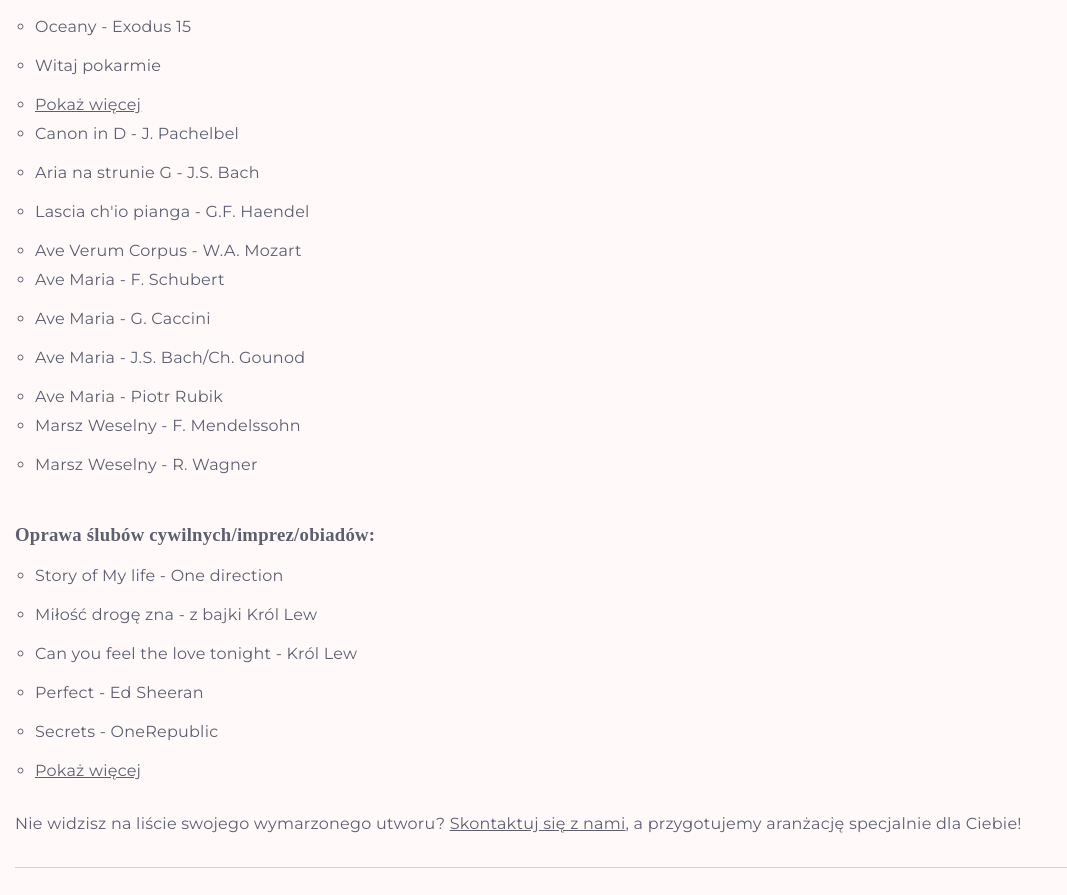
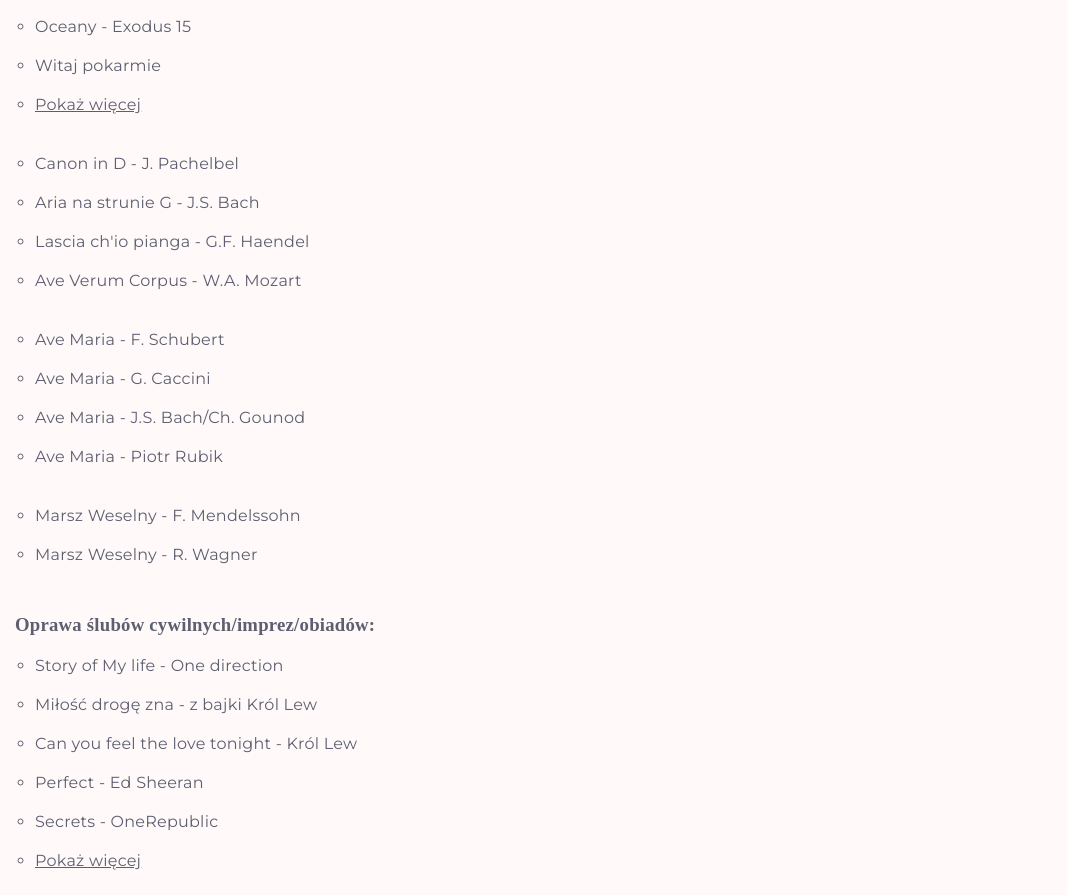
Before and after one commit to lpikor/sarabanda, a plain HTML site: page index.html in a window 1280 px wide. Shown: the part 1485-2380 px from the top of the page, without its empty margins (0-1067 px from the left). Drawn offline with nearby package versions, Linux system fonts and the light colour scheme; a web font is replaced by a local one.

Commit message:
Update style.css

```diff
--- a/style.css
+++ b/style.css
@@ -92,6 +92,10 @@ ul {
     margin-top: 10px;
     margin-left: 20px;
     list-style-type: circle;
+}
+
+ul + ul {
+	margin-top: 40px;
 }
 
 .intro-img-container {
```
